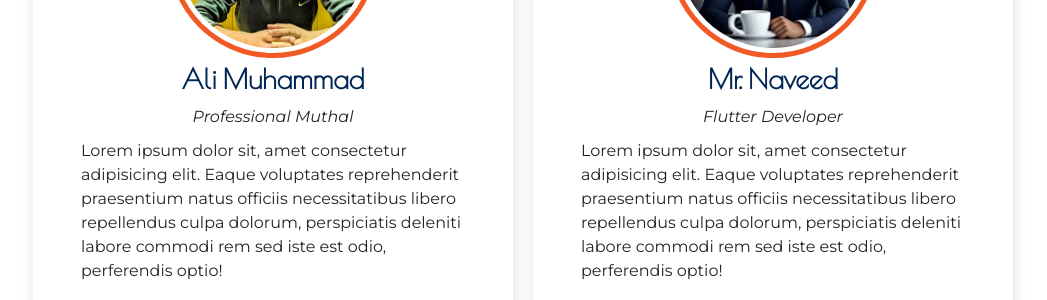
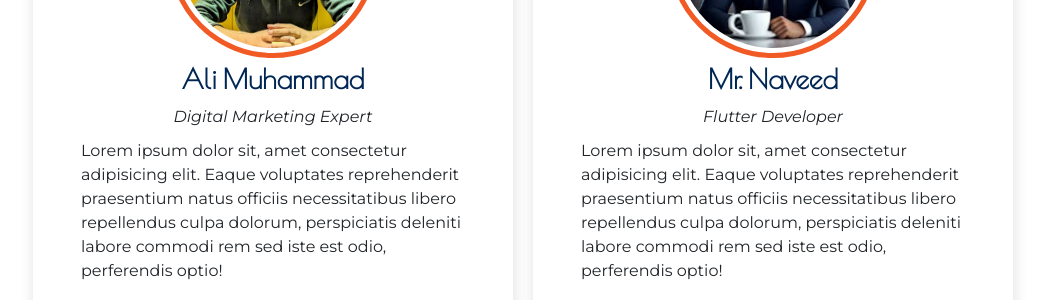
Before and after one commit to msalmankhokhar/Nexolare-Official, a Flask app: page / in a window 1280 px wide. Shown: the part 3140-3440 px from the top of the page, without its empty margins (117-1164 px from the left). Run offline with Flask 3, Linux system fonts and the light colour scheme; some libraries are stand-ins or nearby versions.

Commit message:
Updated ali Muhammad designation

```diff
--- a/templates/index.html
+++ b/templates/index.html
@@ -117,7 +117,7 @@
                                 <img src="/static/img/team/ali2.jpg" class="teamDpImg" alt="profile picture">
                             </div>
                             <h2 class="heading teamNameHeading">Ali Muhammad</h2>
-                            <div class="designation">Professional Muthal</div>
+                            <div class="designation">Digital Marketing Expert</div>
                             <div class="desc">Lorem ipsum dolor sit, amet consectetur adipisicing elit. Eaque voluptates reprehenderit praesentium natus officiis necessitatibus libero repellendus culpa dolorum, perspiciatis deleniti labore commodi rem sed iste est odio, perferendis optio!</div>
                         </div>
                         <div class="slide" id="" data-aos="fade-up">
```
